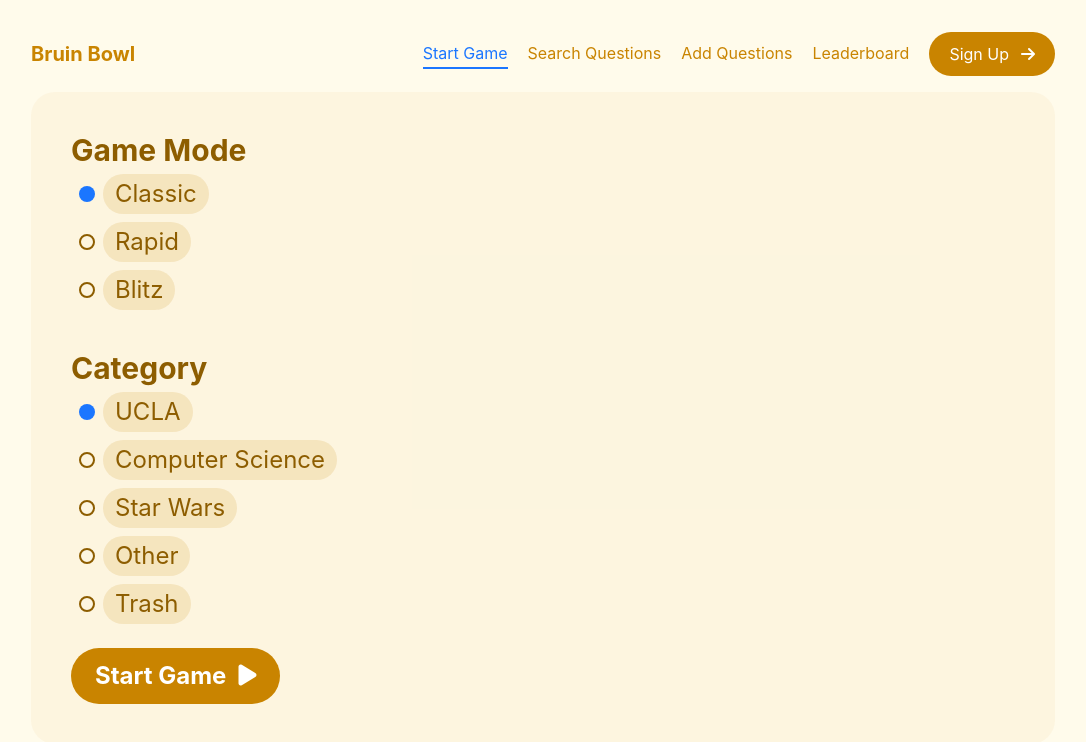
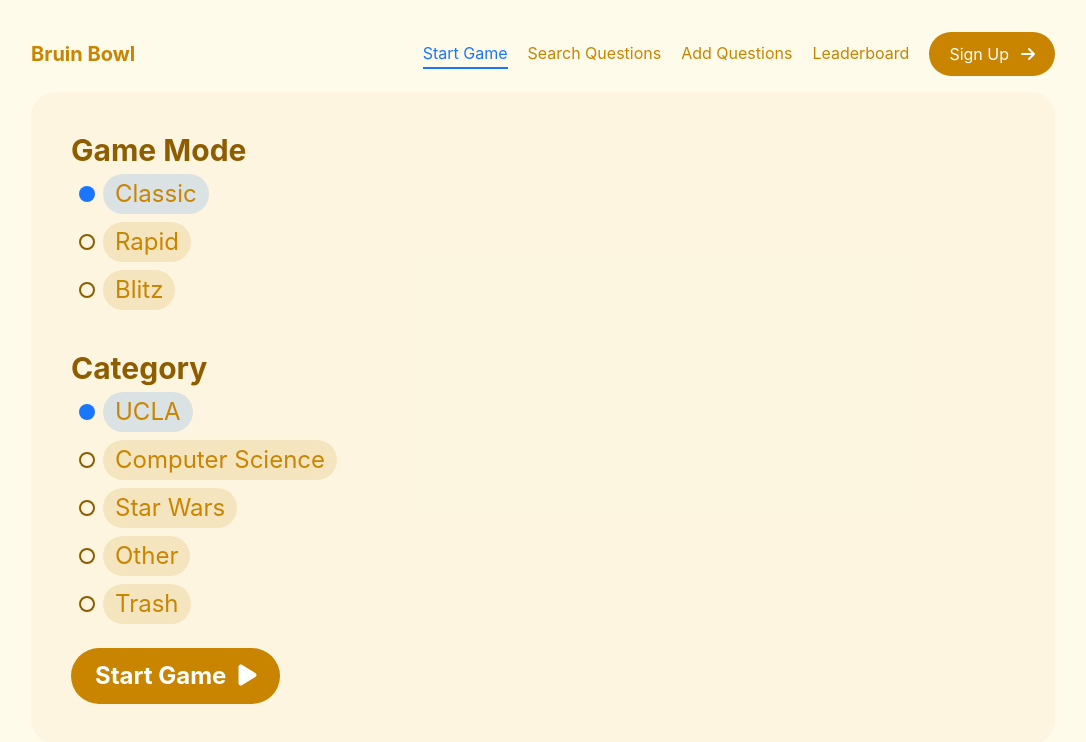
Before and after one commit to david-sai/bruin-bowl, a React (Create React App) app in the folder bruin-bowl/: page /mode-select in a window 1280 px wide. Shown: the top 742 px of the page, without its empty margins (97-1183 px from the left). Built offline with nearby package versions, Linux system fonts and the light colour scheme; the HTML template or start-up script is replaced by a standard one.

Commit message:
Update Button Styling
Button now has blue background when selected

```diff
--- a/bruin-bowl/src/components/AddQuestions.js
+++ b/bruin-bowl/src/components/AddQuestions.js
@@ -155,7 +155,8 @@
             <div onClick={() => handleChangeCategory(index)} className="mb-2 cursor-pointer">
               <span className={`ml-2 w-4 h-4 inline-block rounded-full
                 ${index === categoryIndex ? selectedStyling : unselectedStyling}`} />
-              <p className="ml-2 bg-bruin-gold cursor-pointer bg-opacity-15 rounded-full py-1 px-3 inline-flex items-center">
+              <p className={`ml-2 bg-opacity-15 text-bruin-gold rounded-full py-1 px-3 inline-flex items-center
+                ${index === categoryIndex ? "bg-bruin-blue" : "bg-bruin-gold"}`}>
                 {category}
               </p>
             </div>
@@ -166,7 +167,8 @@
 
         {error && <p className="text-red-500 mt-4">{error}</p>}
       </div>
-    )}
+    )
+  }
 
   return (
     <div>
--- a/bruin-bowl/src/components/AnswerBar.js
+++ b/bruin-bowl/src/components/AnswerBar.js
@@ -46,24 +46,15 @@
         <>
             {answers.map((answer, index) => {
                 return (
-          <div
-            key={index}
-            onClick={() => handleClick(index)}
-            className="mb-2 cursor-pointer"
-          >
-            <span
-              className={`ml-2 w-4 h-4 inline-block rounded-full
-                                ${
-                                  index === selectedIndex
-                                    ? selectedStyling
-                                    : unselectedStyling
-                                }`}
-            />
-            <p className="ml-2 bg-bruin-gold cursor-pointer bg-opacity-15 rounded-full py-1 px-3 inline-flex items-center">
+                    <div key={index} onClick={() => handleClick(index)} className="mb-2 cursor-pointer">
+                        <span className={`ml-2 w-4 h-4 inline-block rounded-full
+                                ${index === selectedIndex ? selectedStyling : unselectedStyling}`} />
+                        <p className={`ml-2 bg-opacity-15 text-bruin-gold rounded-full py-1 px-3 inline-flex items-center
+                            ${index === selectedIndex ? "bg-bruin-blue" : "bg-bruin-gold"}`}>
                             {answer}
                         </p>
                     </div>
-        );
+                )
             })}
 
       {status == STATUS.NOT_ANSWERED ? (
--- a/bruin-bowl/src/components/ModeCategorySelector.js
+++ b/bruin-bowl/src/components/ModeCategorySelector.js
@@ -61,8 +61,9 @@
         return (
           <div onClick={() => handleGameModeClick(index)} className="mb-2 cursor-pointer">
             <span className={`ml-2 w-4 h-4 inline-block rounded-full
-                ${index === gameModeIndex ? selectedStyling : unselectedStyling}`} />
-            <p className="ml-2 bg-bruin-gold cursor-pointer bg-opacity-15 rounded-full py-1 px-3 inline-flex items-center">
+              ${index === gameModeIndex ? selectedStyling : unselectedStyling}`} />
+            <p className={`ml-2 bg-opacity-15 text-bruin-gold rounded-full py-1 px-3 inline-flex items-center
+              ${index === gameModeIndex ? "bg-bruin-blue" : "bg-bruin-gold"}`}>
               {gameMode}
             </p>
           </div>
@@ -78,7 +79,8 @@
           <div onClick={() => handleCategoryClick(index)} className="mb-2 cursor-pointer">
             <span className={`ml-2 w-4 h-4 inline-block rounded-full
                 ${index === categoryIndex ? selectedStyling : unselectedStyling}`} />
-            <p className="ml-2 bg-bruin-gold cursor-pointer bg-opacity-15 rounded-full py-1 px-3 inline-flex items-center">
+            <p className={`ml-2 bg-opacity-15 text-bruin-gold rounded-full py-1 px-3 inline-flex items-center
+              ${index === categoryIndex ? "bg-bruin-blue" : "bg-bruin-gold"}`}>
               {category}
             </p>
           </div>
```
Lines whose indentation alone changed are shown as unchanged.
